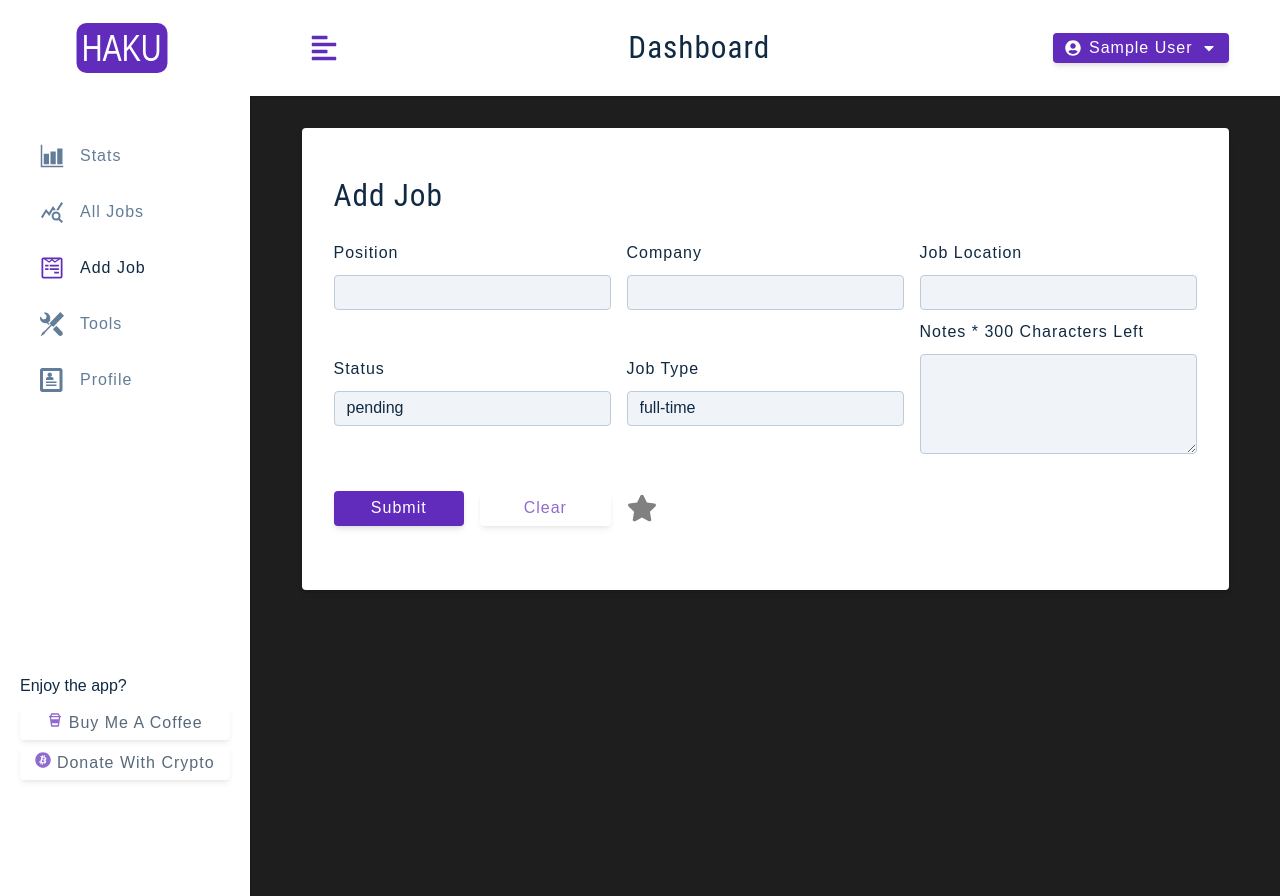
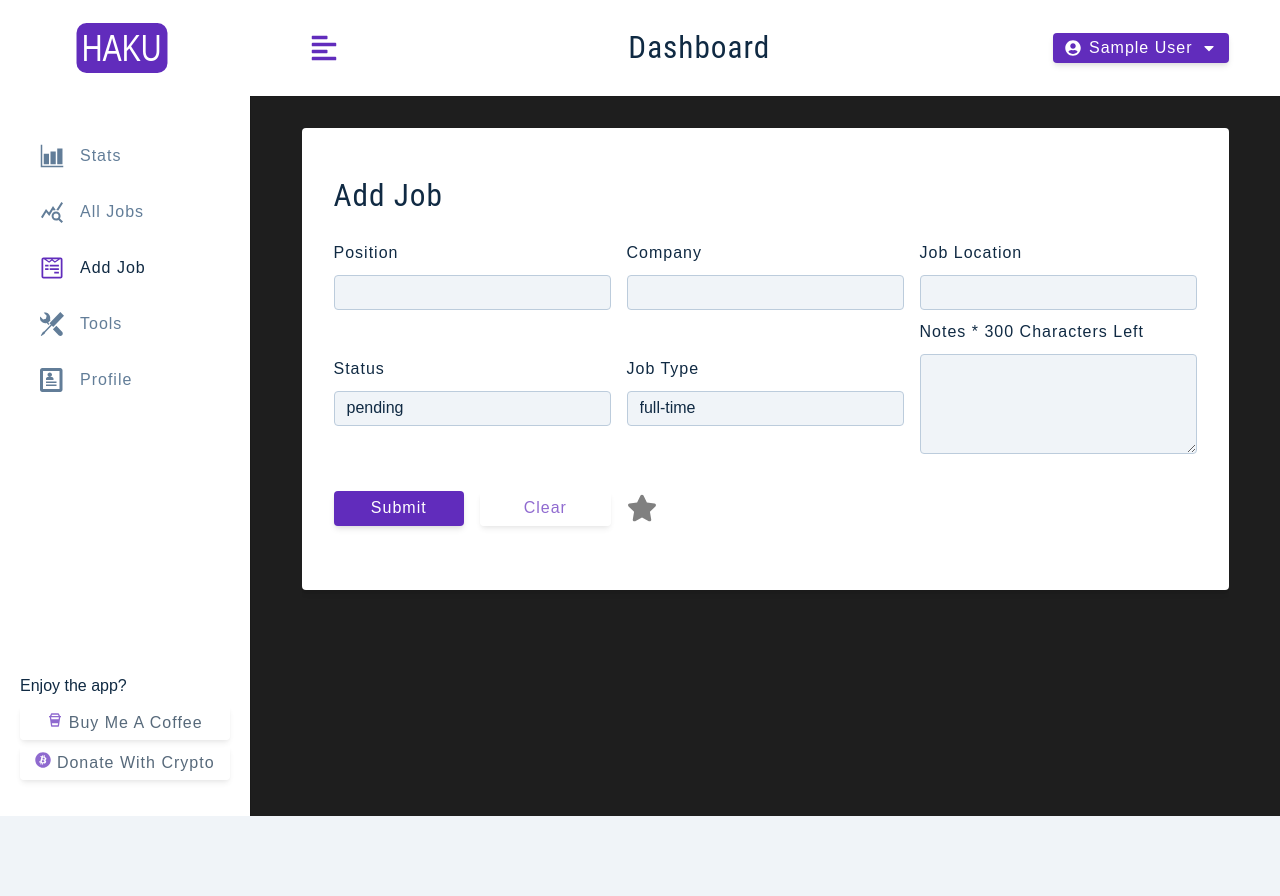
Before and after one commit to ZacharyTStone/haku, a React (Create React App) app in the folder client/: page /add-job in a window 1280 px wide. After the commit the page ends 816 px from the top, so only its background shows below. Built offline with nearby package versions, Linux system fonts and the light colour scheme; sample sign-in values are in the browser's storage.

Commit message:
overflow scroll for dashboard page

```diff
--- a/client/src/pages/Dashboard/SharedLayout.js
+++ b/client/src/pages/Dashboard/SharedLayout.js
@@ -37,9 +37,10 @@ const Wrapper = styled.section`
   }
   .dashboard-page {
     width: 90vw;
-    height: 100vh;
+    height: 90vh;
     margin: 0 auto;
     padding: 2rem 0;
+    overflow: scroll;
   }
   @media (min-width: 992px) {
     .dashboard {
--- a/client/src/pages/Dashboard/Tools.js
+++ b/client/src/pages/Dashboard/Tools.js
@@ -166,6 +166,7 @@ const Wrapper = styled.div`
     align-items: center;
     flex-direction: row;
     flex-wrap: wrap;
+    height: "100vh";
     h3 {
       font-size: 1.5rem;
       font-weight: 500;
```
